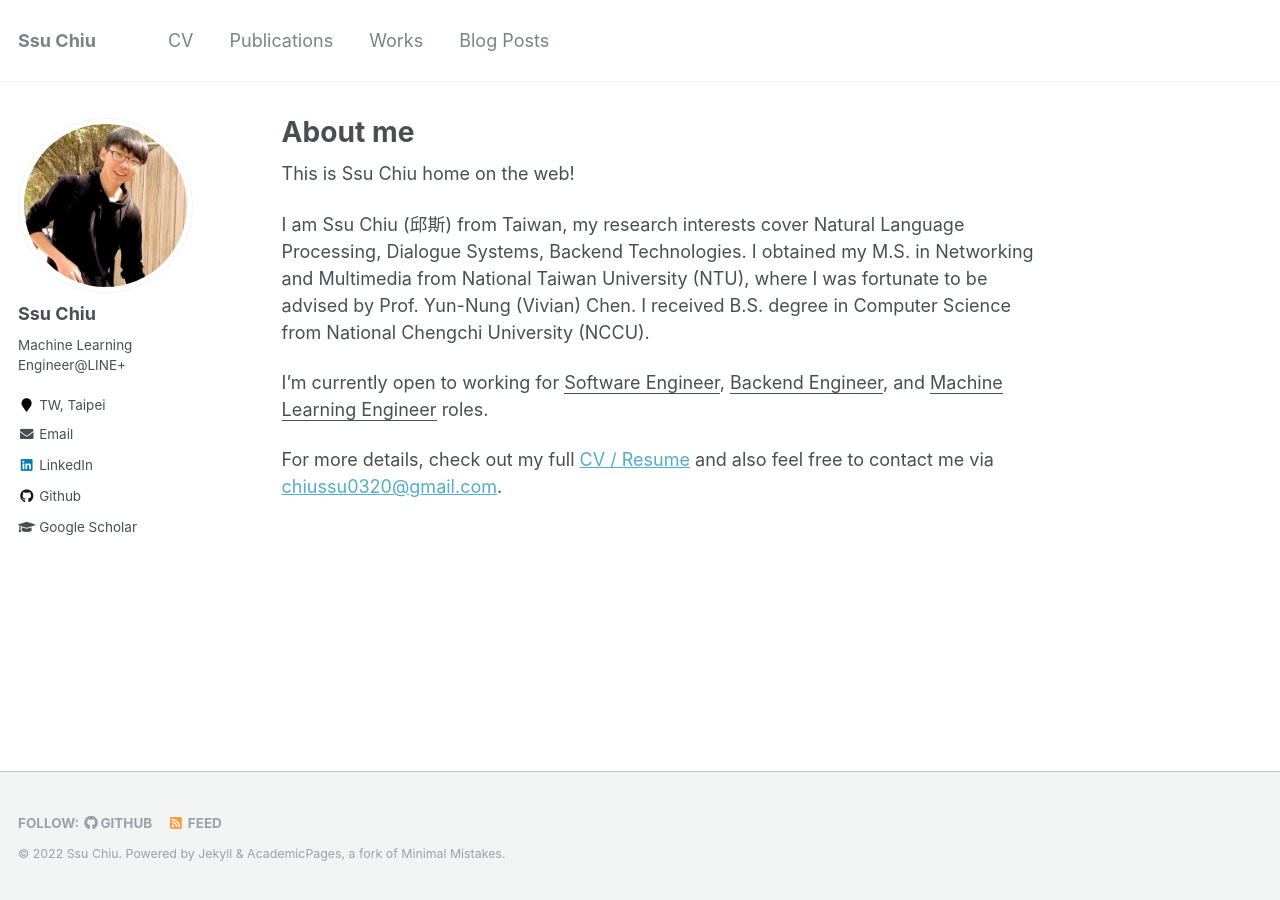
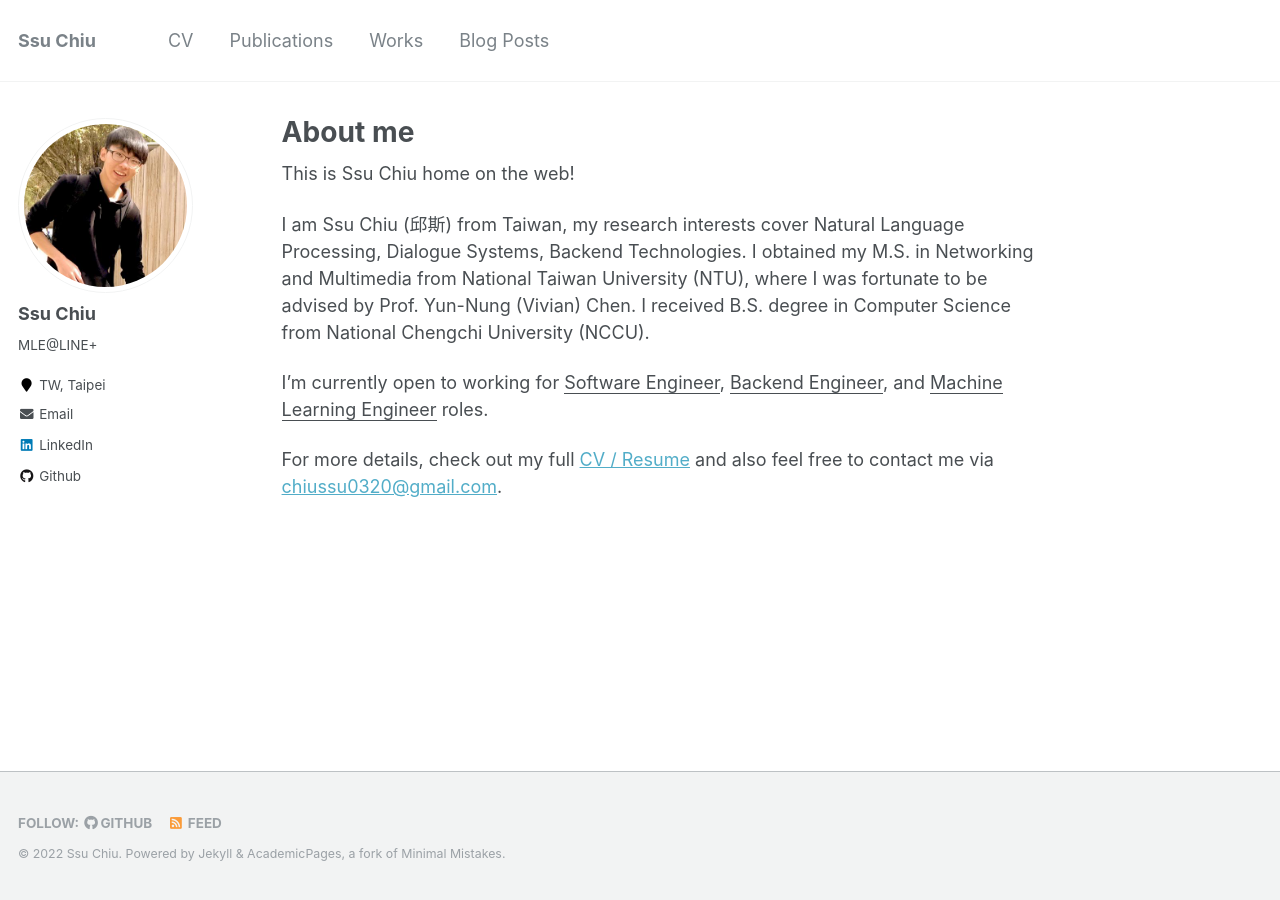
Before and after one commit to stanleychu2/WebPage, a Jekyll site: the page built from _pages/about.md, in a window 1280 px wide. Built offline with Jekyll 4.4.1, drawn with Linux system fonts in a browser that asks for light colours.

Commit message:
update the job

```diff
--- a/_config.dev.yml
+++ b/_config.dev.yml
@@ -82,11 +82,11 @@ analytics:
 author:
   name             : "Ssu Chiu"
   avatar           : "profile.jpeg"
-  bio              : "Machine Learning Engineer@LINE+"
+  bio              : "MLE@LINE+"
   location         : "TW, Taipei"
   employer         :
   pubmed           :
-  googlescholar    : "https://scholar.google.com/citations?hl=zh-TW&user=-vMTGNsAAAAJ&view_op=list_works&gmla=AJsN-F5TL7UwW_UVX-6sC_xGT9ooi2Ck6V_4LlhuDZyCt3rZsf9T2EfTF2Yfzsn9YiNPkAtFei6FV6O-Skmf6JOCdqN6AFmAJRO2qTO8J5hPbMmUXjudOk9vL-7jg1rmOuy4MHXKT5ch"
+  googlescholar    :
   email            : "chiussu0320@gmail.com"
   researchgate     :  # example: "https://www.researchgate.net/profile/yourprofile"
   uri              :
--- a/_config.yml
+++ b/_config.yml
@@ -75,18 +75,18 @@ social:
 analytics:
   provider               :  "google" # false (default), "google", "google-universal", "custom"
   google:
-    tracking_id          : "G-9R7NQJFP08"
+    tracking_id          :  "G-9R7NQJFP08"
 
 
 # Site Author
 author:
   name             : "Ssu Chiu"
   avatar           : "profile.jpeg"
-  bio              : "Machine Learning Engineer@LINE+"
+  bio              : "MLE@LINE+"
   location         : "TW, Taipei"
   employer         :
   pubmed           :
-  googlescholar    : "https://scholar.google.com/citations?hl=zh-TW&user=-vMTGNsAAAAJ&view_op=list_works&gmla=AJsN-F5TL7UwW_UVX-6sC_xGT9ooi2Ck6V_4LlhuDZyCt3rZsf9T2EfTF2Yfzsn9YiNPkAtFei6FV6O-Skmf6JOCdqN6AFmAJRO2qTO8J5hPbMmUXjudOk9vL-7jg1rmOuy4MHXKT5ch"
+  googlescholar    :
   email            : "chiussu0320@gmail.com"
   researchgate     :  # example: "https://www.researchgate.net/profile/yourprofile"
   uri              :
```
